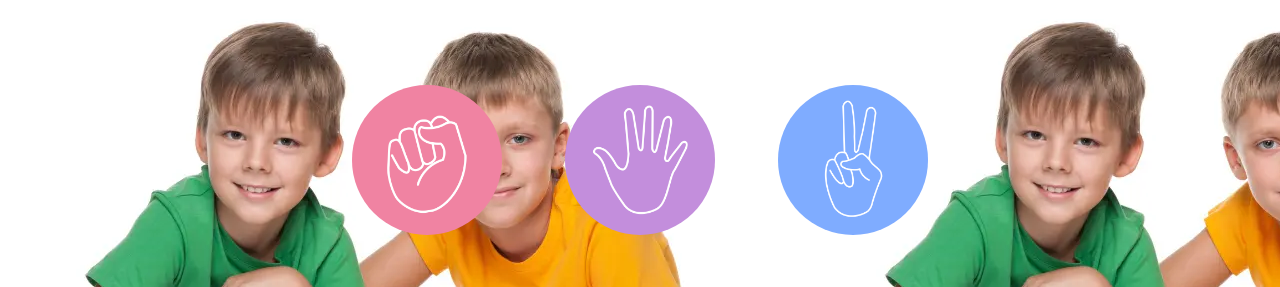
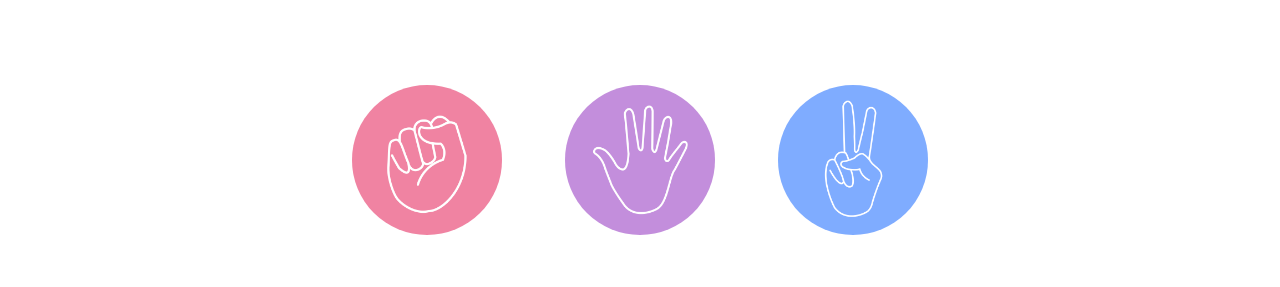
Before and after one commit to sumansourav505/Stone-Paper-Scissor-game, a plain HTML site: page index.html in a window 1280 px wide. Shown: the part 83-370 px from the top of the page. Drawn offline with Linux system fonts and the light colour scheme.

Commit message:
background1

```diff
--- a/style.css
+++ b/style.css
@@ -2,9 +2,6 @@
     margin: 0;
     padding: 0;
     text-align: center;
-}
-body{
-    background-image: url(background.png);
 }
 h1{
     background-color: #080808;
```
